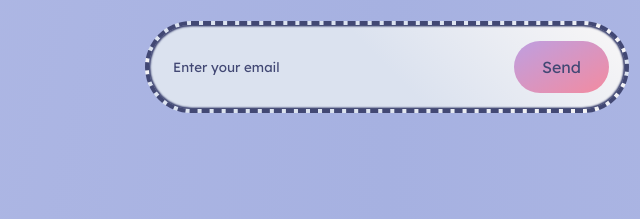
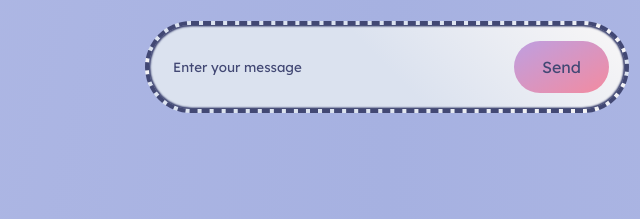
Before and after one commit to imancrrzii/Landing-page-capstone-carval, a plain HTML site: page index.html in a window 1280 px wide. Shown: the part 3479-3698 px from the top of the page, 253-893 px from the left. Drawn offline with nearby package versions, Linux system fonts and the light colour scheme.

Commit message:
modify placeholder

```diff
--- a/index.html
+++ b/index.html
@@ -352,7 +352,7 @@
           <form action="" class="membersletter__form">
             <input
               type="text"
-              placeholder="Enter your email"
+              placeholder="Enter your message"
               class="membersletter__input"
             />
             <button class="button">Send</button>
```
